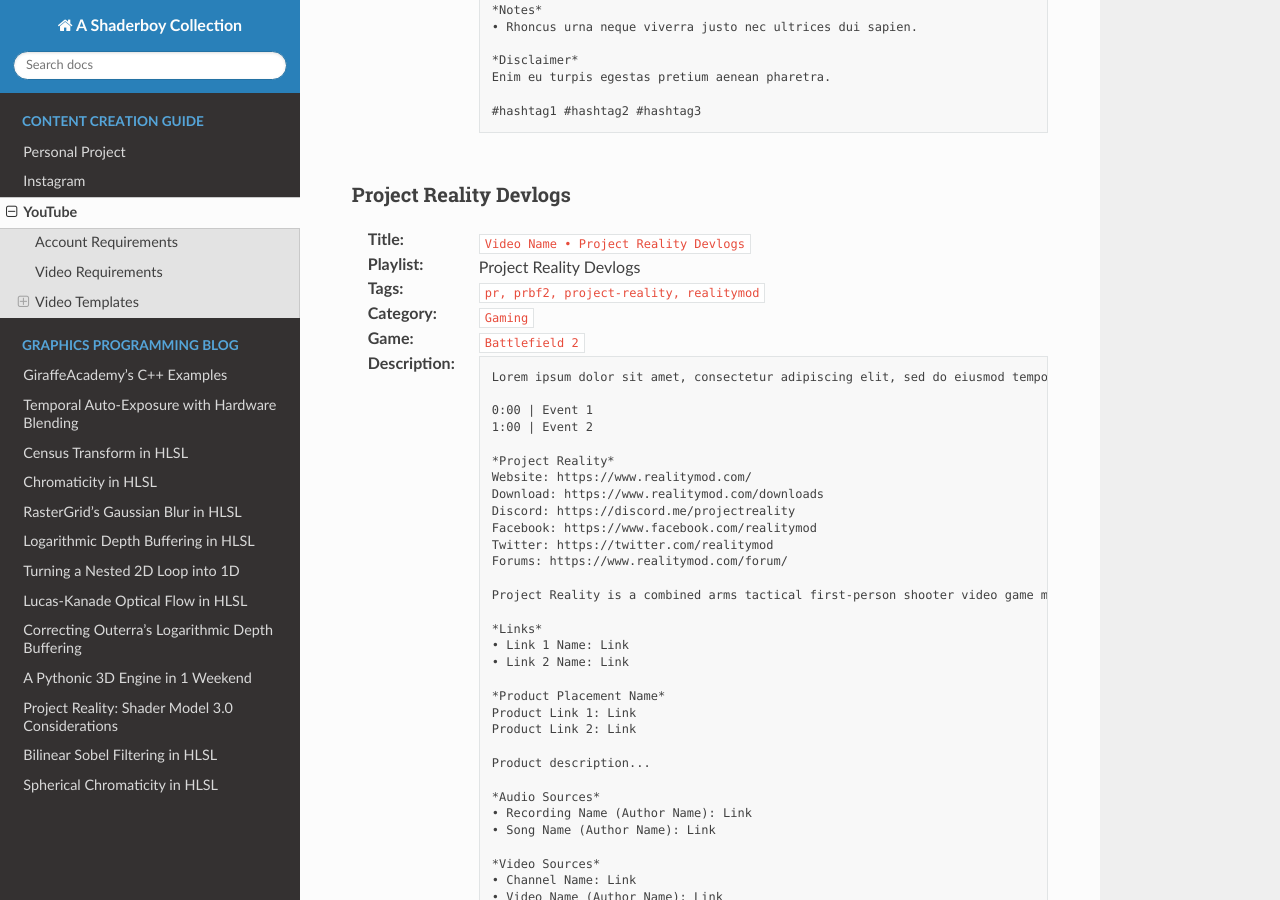
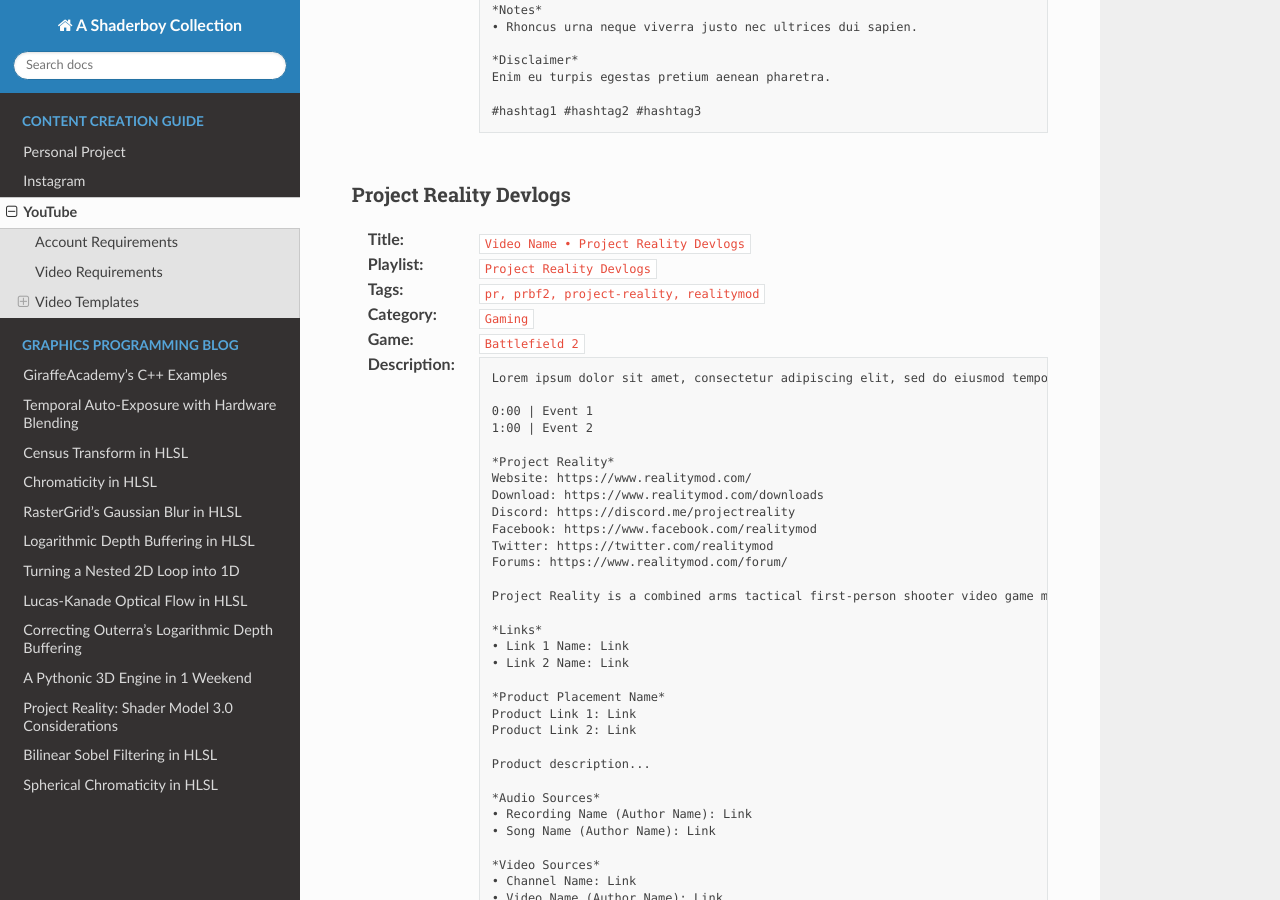
Before and after one commit to papadanku/papadanku.github.io, a Sphinx documentation site: the page built from docs/source/social/youtube.rst, in a window 1280 px wide and 900 px high, scrolled down 1645 px. Built offline with Sphinx 7.4.7 and the Read the Docs theme 2.0.0, drawn with Linux system fonts in a browser that asks for light colours.

```diff
--- a/docs/source/social/youtube.rst
+++ b/docs/source/social/youtube.rst
@@ -95,7 +95,7 @@ Project Reality Devlogs
 ^^^^^^^^^^^^^^^^^^^^^^^
 
 :Title: ``Video Name • Project Reality Devlogs``
-:Playlist: Project Reality Devlogs
+:Playlist: ``Project Reality Devlogs``
 :Tags: ``pr, prbf2, project-reality, realitymod``
 :Category: ``Gaming``
 :Game: ``Battlefield 2``
```
